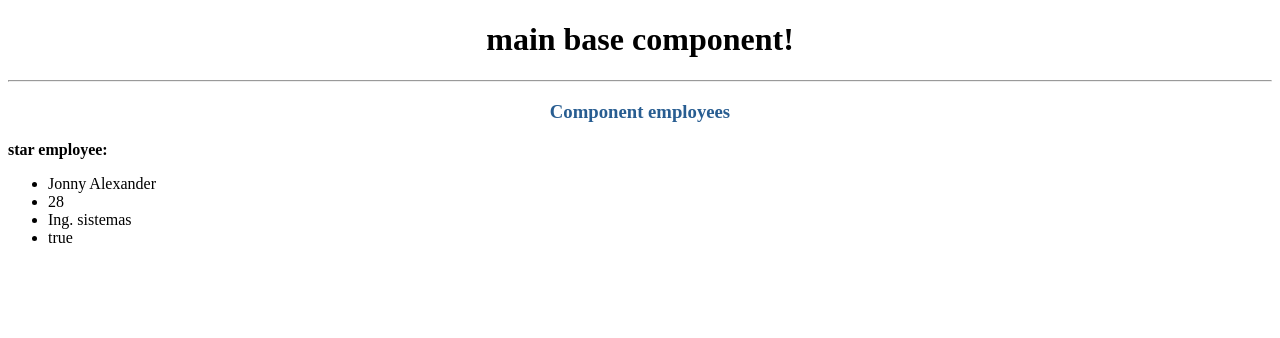
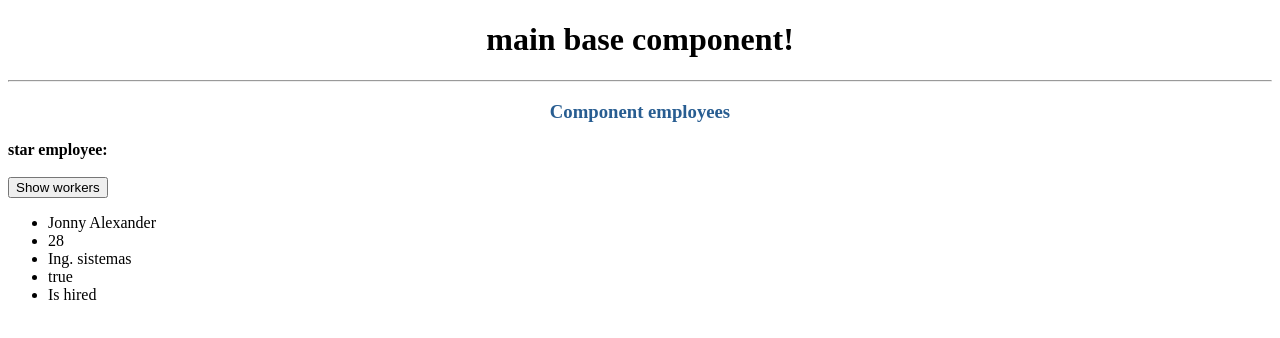
Before and after one commit to jonnyalexbh/introduction-angular6p0, an Angular app: page / in a window 1280 px wide. Shown: the top 338 px of the page. Built offline with nearby package versions, Linux system fonts and the light colour scheme.

Commit message:
directive ngIf and click event

```diff
--- a/src/app/employee/employee.component.html
+++ b/src/app/employee/employee.component.html
@@ -1,11 +1,27 @@
 <h3 style="color:#285D91">{{ title }}</h3>
 
-<div align="left">
-  <b>star employee:</b>
+<div align="left" *ngIf="employee_external == false">
+  <b>star employee:</b> <br><br>
+  <button (click)="changeExternal(true)">Show workers</button>
   <ul>
     <li>{{ employee.name }}</li>
     <li>{{ employee.age }}</li>
     <li>{{ employee.position }}</li>
     <li>{{ employee.salaried }}</li>
+    <li *ngIf="employee.salaried == true">Is hired</li>
+    <li *ngIf="employee.salaried == false">Is not hired</li>
   </ul>
 </div>
+
+<div align="left" *ngIf="employee_external == true">
+  <b>workers: </b> <br><br>
+  <button (click)="changeExternal(false)">Show employee</button>
+  <ul>
+    <li>{{ workers[0].name }}</li>
+    <li>{{ workers[0].age }}</li>
+    <li>{{ workers[0].position }}</li>
+    <li>{{ workers[0].salaried }}</li>
+    <li *ngIf="workers[0].salaried == true">Is hired</li>
+    <li *ngIf="workers[0].salaried == false">Is not hired</li>
+  </ul>
+</div>
--- a/src/app/employee/employee.component.ts
+++ b/src/app/employee/employee.component.ts
@@ -17,6 +17,7 @@ export class EmployeeComponent
   public title = 'Component employees';
   public employee:Employee;
   public workers:Array<Employee>;
+  public employee_external:boolean;
   /**
   * constructor
   *
@@ -27,8 +28,9 @@ export class EmployeeComponent
     this.workers = [
       new Employee('Juan David Lopez', 30, 'Ing. sistemas', false),
       new Employee('Daniela Lopez', 56, 'Ing. industrial', true),
-      new Employee('Jonathan Alexis', 26, 'Ing. sistemas', true)
+      new Employee('Jonathan Alexis', 26, 'Ing. sistemas', false)
     ];
+    this.employee_external = false;
   }
   /**
   * ngOnInit - first method that is executed after the constructor
@@ -39,4 +41,11 @@ export class EmployeeComponent
     console.log(this.employee);
     console.log(this.workers);
   }
+  /**
+  * changeExternal
+  *
+  */
+  changeExternal(param){
+    this.employee_external = param;
+  }
 }
```
